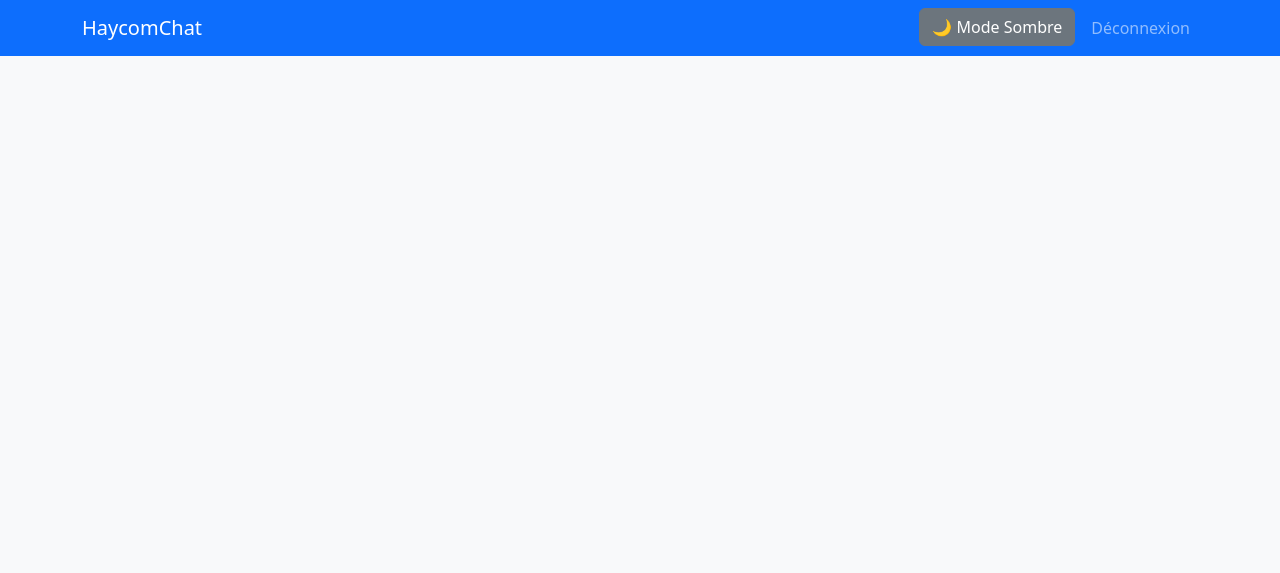
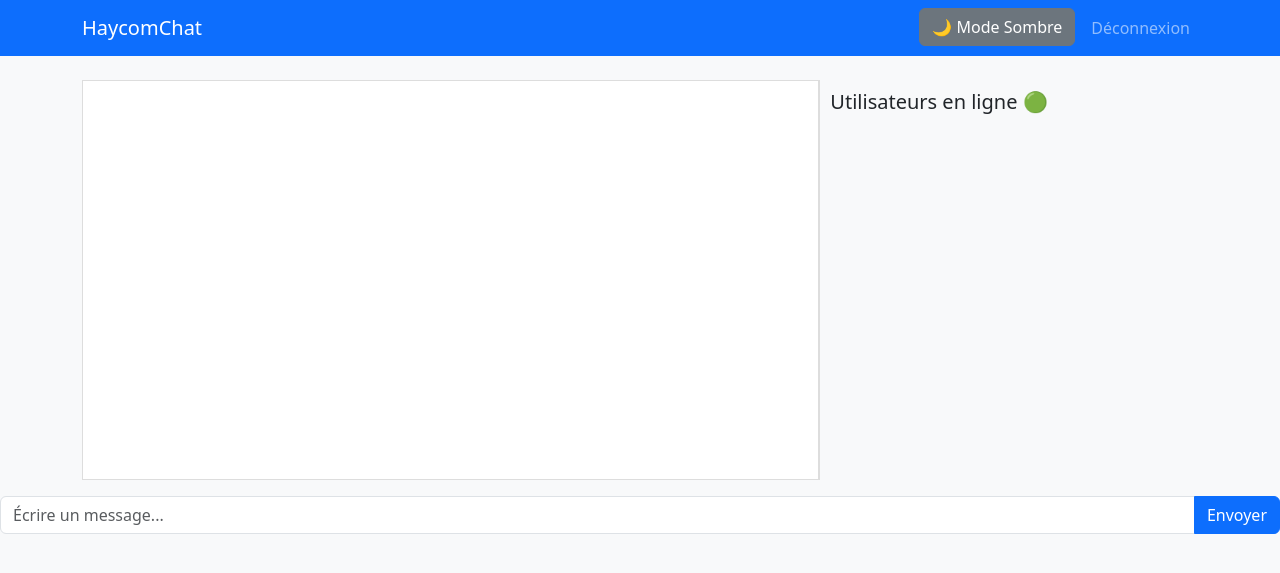
Before and after one commit to jallow-2693/HaycomChat, a PHP site: page /Chat.php in a window 1280 px wide. Shown: the top 573 px of the page. Run offline with PHP 8.4, Linux system fonts and the light colour scheme; the visitor is signed in with stand-in values (Sample User, id 1); data that the repository does not hold is empty.

Commit message:
Chat.php

```diff
--- a/Chat.php
+++ b/Chat.php
@@ -45,4 +45,54 @@ $pdo->prepare("UPDATE users SET last_active = NOW() WHERE id = ?")->execute([$_S
 
 <div class="container mt-4 chat-container">
     <!-- Chat général -->
-    <div class="chat-box" id="
+    <div class="chat-box" id="chat-box"></div>
+
+    <!-- Liste des utilisateurs en ligne -->
+    <div class="users-online">
+        <h5>Utilisateurs en ligne 🟢</h5>
+        <div id="users-online"></div>
+    </div>
+</div>
+
+<form id="chat-form" method="post" class="mt-3">
+    <div class="input-group">
+        <input type="text" id="message" name="message" class="form-control" placeholder="Écrire un message..." required>
+        <button class="btn btn-primary" type="submit">Envoyer</button>
+    </div>
+</form>
+
+<script src="https://code.jquery.com/jquery-3.6.0.min.js"></script>
+<script src="https://cdn.jsdelivr.net/npm/bootstrap@5.3.0/dist/js/bootstrap.bundle.min.js"></script>
+
+<script>
+$(document).ready(function() {
+    function loadMessages() {
+        $.ajax({ url: "load_messages.php", success: function(data) {
+            $("#chat-box").html(data);
+            $("#chat-box").scrollTop($("#chat-box")[0].scrollHeight);
+        }});
+    }
+
+    function loadUsersOnline() {
+        $.ajax({ url: "load_users_online.php", success: function(data) {
+            $("#users-online").html(data);
+        }});
+    }
+
+    $("#chat-form").submit(function(e) {
+        e.preventDefault();
+        $.post("chat.php", $(this).serialize(), function() {
+            $("#message").val("");
+            loadMessages();
+        });
+    });
+
+    setInterval(loadMessages, 2000);
+    setInterval(loadUsersOnline, 5000);
+    loadMessages();
+    loadUsersOnline();
+});
+</script>
+
+</body>
+</html>
```
